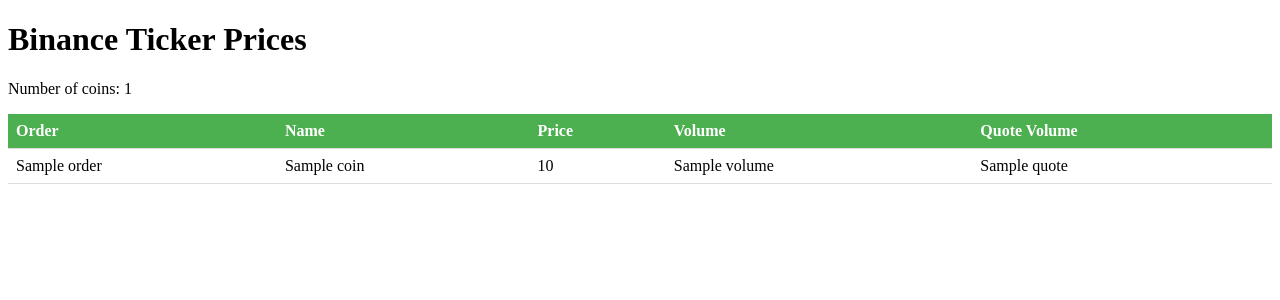
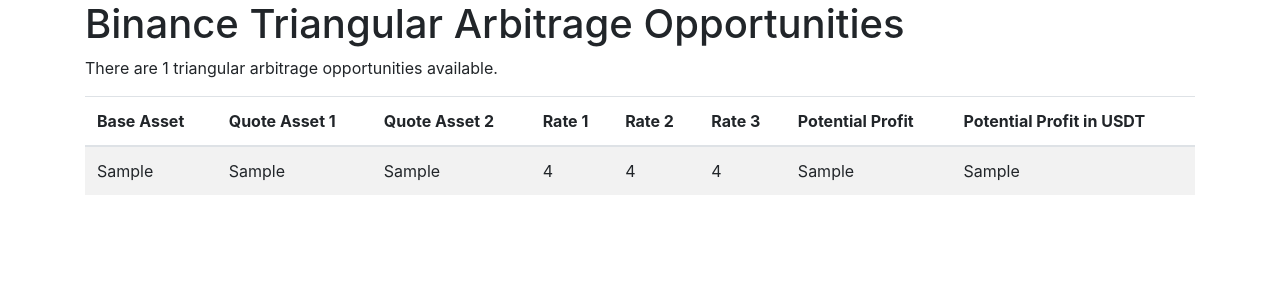
Before and after one commit to alaminizaan100/webprice, a Flask app: template templates/index.html in a window 1280 px wide. Shown: the top 300 px of the page. Run offline with Flask 2, Linux system fonts and the light colour scheme; the template is opened without the code that fills it: most values are stand-ins (such as "Sample title", 1, 10 or a date in 2020); some libraries are stand-ins or nearby versions.

Commit message:
Update index.html

```diff
--- a/templates/index.html
+++ b/templates/index.html
@@ -1,44 +1,42 @@
 <!DOCTYPE html>
 <html>
   <head>
-  <title>Binance Ticker Prices</title>
-  <style>
-    /* Add some basic styling */
-    table {
-      border-collapse: collapse;
-      width: 100%;
-    }
-    th, td {
-      padding: 8px;
-      text-align: left;
-      border-bottom: 1px solid #ddd;
-    }
-    th {
-      background-color: #4CAF50;
-      color: white;
-    }
-  </style>
+    <title>Binance Triangular Arbitrage Opportunities</title>
+    <meta name="viewport" content="width=device-width, initial-scale=1">
+    <link rel="stylesheet" href="https://maxcdn.bootstrapcdn.com/bootstrap/4.5.2/css/bootstrap.min.css">
   </head>
   <body>
-  <h1>Binance Ticker Prices</h1>
-  <p>Number of coins: {{ num_coins }}</p>
-  <table>
+    <div class="container">
+      <h1>Binance Triangular Arbitrage Opportunities</h1>
+      <p>There are {{ num_opportunities }} triangular arbitrage opportunities available.</p>
+      <table class="table table-striped">
+        <thead>
           <tr>
-      <th>Order</th>
-      <th>Name</th>
-      <th>Price</th>
-      <th>Volume</th>
-      <th>Quote Volume</th>
+            <th>Base Asset</th>
+            <th>Quote Asset 1</th>
+            <th>Quote Asset 2</th>
+            <th>Rate 1</th>
+            <th>Rate 2</th>
+            <th>Rate 3</th>
+            <th>Potential Profit</th>
+            <th>Potential Profit in USDT</th>
           </tr>
-    {% for coin in coins %}
+        </thead>
+        <tbody>
+          {% for opportunity in opportunities %}
           <tr>
-      <td>{{ coin['order'] }}</td>
-      <td>{{ coin['name'] }}</td>
-      <td>{{ coin['price'] }}</td>
-      <td>{{ coin['volume'] }}</td>
-      <td>{{ coin['quote'] }}</td>
+            <td>{{ opportunity.base_asset }}</td>
+            <td>{{ opportunity.quote_asset_1 }}</td>
+            <td>{{ opportunity.quote_asset_2 }}</td>
+            <td>{{ opportunity.rate_1 }}</td>
+            <td>{{ opportunity.rate_2 }}</td>
+            <td>{{ opportunity.rate_3 }}</td>
+            <td>{{ opportunity.potential_profit }}</td>
+            <td>{{ opportunity.potential_profit_usdt }}</td>
           </tr>
           {% endfor %}
+        </tbody>
       </table>
+    </div>
   </body>
 </html>
```
Lines whose indentation alone changed are shown as unchanged.
